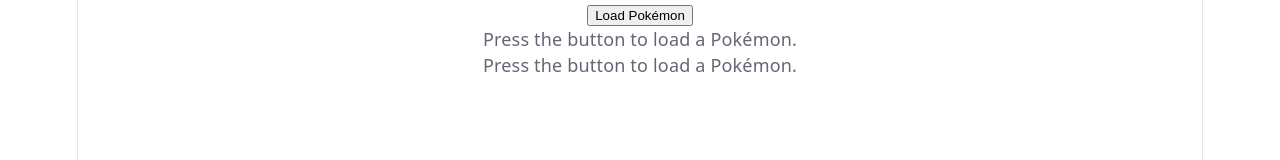
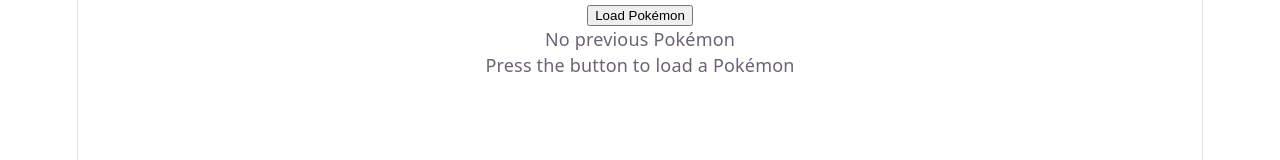
Before and after one commit to dimitarmarkovvv/poke-duel, a React (Vite) app in the folder poke-duel/: page / in a window 1280 px wide. Shown: the top 160 px of the page. Built offline with nearby package versions, Linux system fonts and the light colour scheme.

Commit message:
give each card its own placeholder text

```diff
--- a/poke-duel/src/App.jsx
+++ b/poke-duel/src/App.jsx
@@ -28,8 +28,8 @@
       <div>
         <button onClick={handleLoad} disabled={loading}>Load Pokémon</button>
 
-        <PokemonCard pokemon={pair.previous} />
-        <PokemonCard pokemon={pair.current} />
+        <PokemonCard pokemon={pair.previous} placeholder='No previous Pokémon'/>
+        <PokemonCard pokemon={pair.current} placeholder='Press the button to load a Pokémon'/>
       </div>
     </div>
   );
--- a/poke-duel/src/components/PokemonCard/PokemonCard.jsx
+++ b/poke-duel/src/components/PokemonCard/PokemonCard.jsx
@@ -1,16 +1,16 @@
-function PokemonCard({pokemon}) {
+function PokemonCard({pokemon, placeholder = 'No Pokémon yet'}) {
     return (
         <div>
             {pokemon ? (
                 <div>
                     {pokemon.types.join(', ')}
                     <h2>{pokemon.name}</h2>
-                    <img src={pokemon.image} alt='img' />
+                    <img src={pokemon.image} alt={`${pokemon.name} sprite`} />
                     <p>{pokemon.height} m</p>
                     <p>{pokemon.weight} kg</p>
                 </div>
             ) : (
-                <p>Press the button to load a Pokémon.</p>
+                <p>{placeholder}</p>
             )}
         </div>)
 }
```
